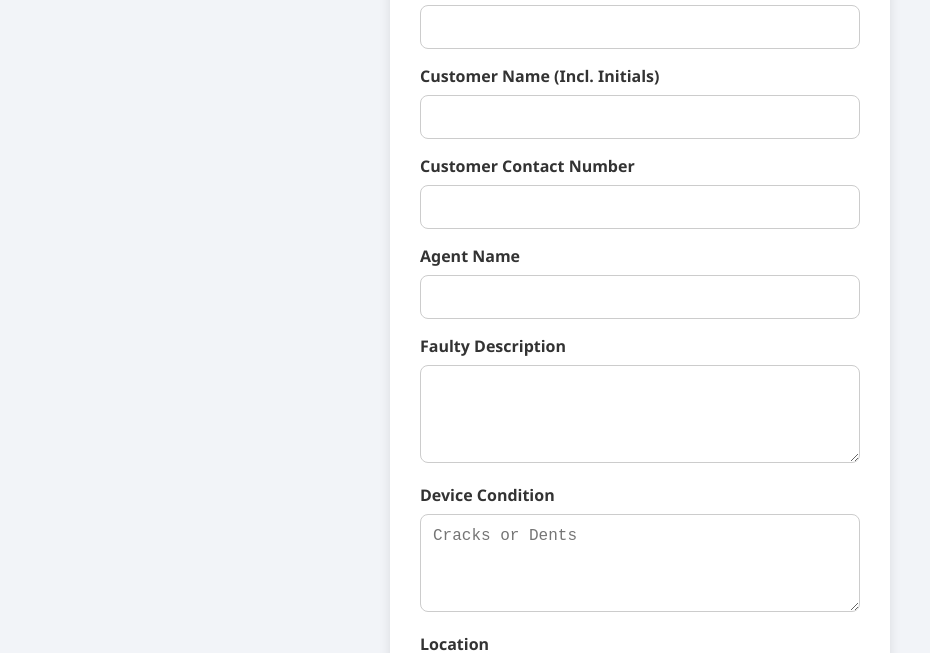
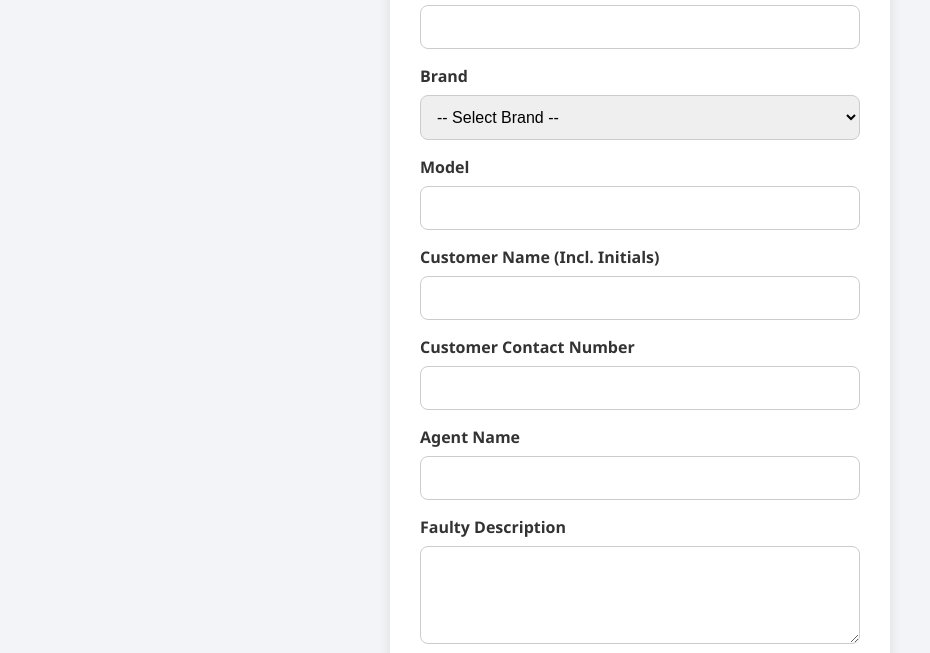
Before and after one commit to Optane002/Device-Repair-Tracker, a website: page docs/submitnewrepair.html in a window 1280 px wide. Shown: the part 158-811 px from the top of the page, without its empty margins (0-930 px from the left). Drawn offline with Linux system fonts and the light colour scheme.

Commit message:
Update submitnewrepair.html

```diff
--- a/docs/submitnewrepair.html
+++ b/docs/submitnewrepair.html
@@ -71,6 +71,29 @@
     <form id="repairForm">
       <label for="imei">IMEI Number</label>
       <input id="imei" type="text" name="imei" required />
+
+      <label for="Location">Brand</label>
+      <select id="brand" name="brand">
+        <option value="">-- Select Brand --</option>
+        <option value="Apple">Apple</option>
+        <option value="Blackview">Blackview</option>
+        <option value="Greentel">Greentel</option>
+        <option value="Honor">Honor</option>
+        <option value="Infinix">Infinix</option>
+        <option value="Motorola">Motorola</option>
+        <option value="Nubia">Nubia</option>
+        <option value="Realame">Realame</option>
+        <option value="Oppo">Samsung</option>
+        <option value="Tecno">Tecno</option>
+        <option value="Oppo">Oppo</option>
+        <option value="UMIDIGI">UMIDIGI</option>
+        <option value="Vivo">Vivo</option>
+        <option value="Xiaomi">Xiaomi</option>
+        <option value="ZTE">ZTE</option>
+      </select>
+
+      <label for="model">Model</label>
+      <input id="model" type="text" name="model" required />
 
       <label for="customername">Customer Name (Incl. Initials)</label>
       <input id="customername" type="text" name="customername" required />
```
